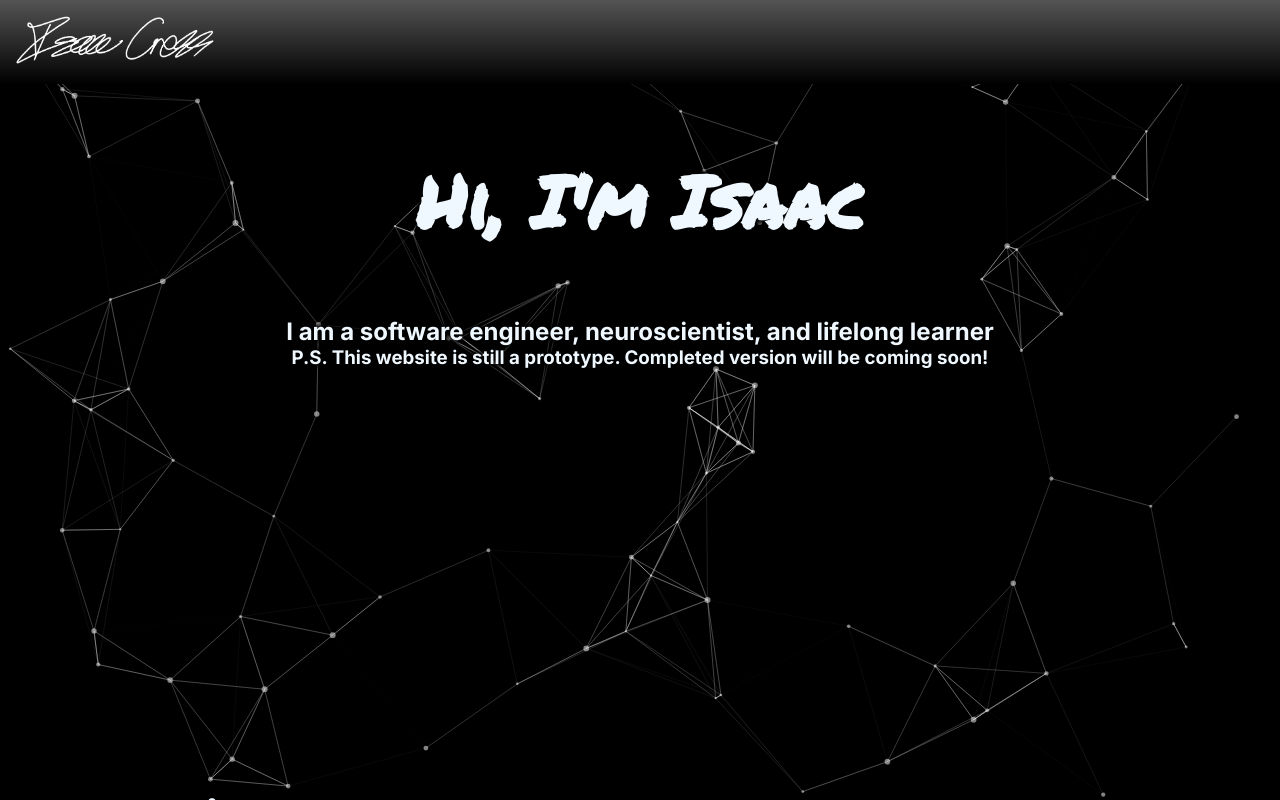
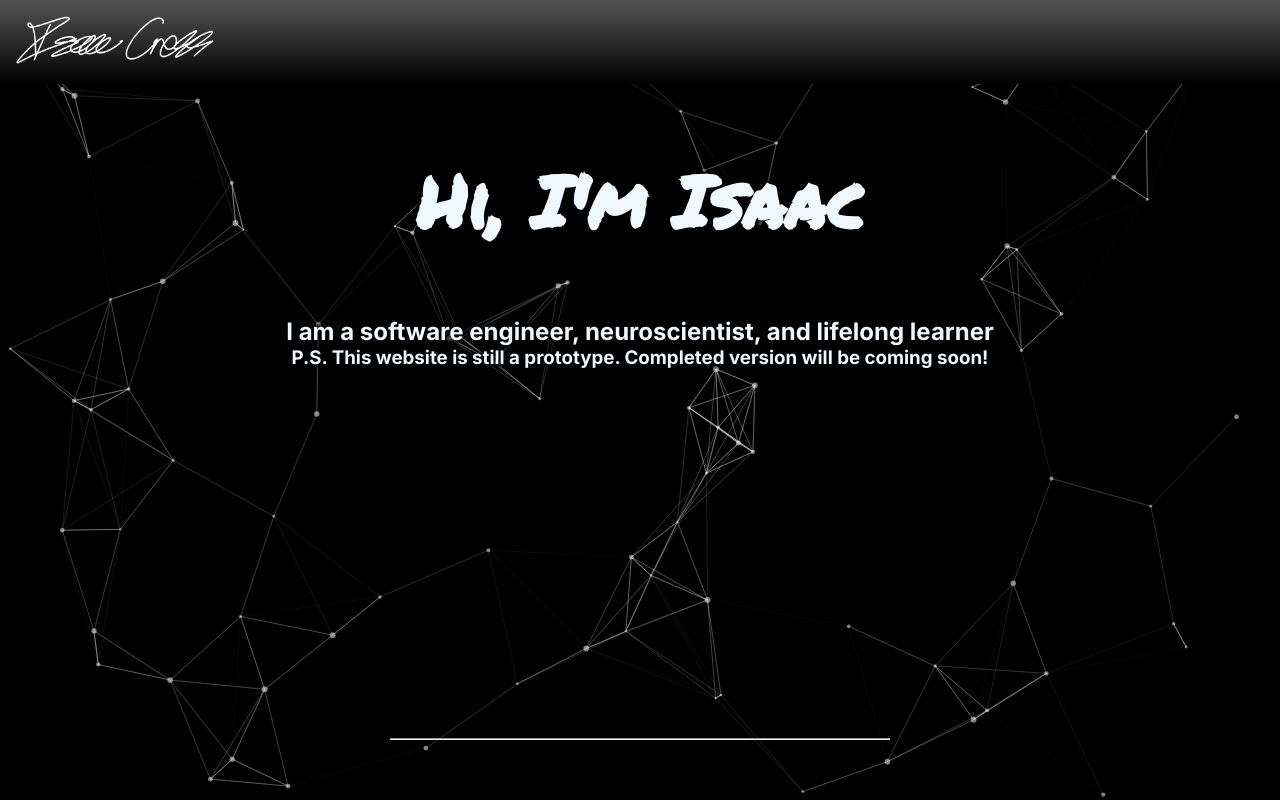
Before and after one commit to icress/portfolio-site, a Next.js app: page / in a window 1280 px wide. Built offline with nearby package versions, Linux system fonts and the light colour scheme.

Commit message:
Section borders

```diff
--- a/app/box.module.css
+++ b/app/box.module.css
@@ -14,7 +14,7 @@
 }
 
 .box h3 {
-    font-size: 2.5rem;
+    font-size: 2.2rem;
     margin-top: 30px;
 }
 
@@ -31,4 +31,5 @@
     flex-wrap: wrap;
     align-content: center;
     justify-content: space-evenly;
+    margin-bottom: 70px;
   }
--- a/app/components/coreValues.jsx
+++ b/app/components/coreValues.jsx
@@ -1,6 +1,7 @@
 import styles from '../page.module.css';
 import Box from './box';
 import BoxGrid from './boxGrid';
+import { motion } from 'framer-motion'
 
 export default function CoreValues() {
     return (
--- a/app/globals.css
+++ b/app/globals.css
@@ -115,6 +115,9 @@ h3 {
   }
 }
 
-section {
-  margin-bottom: 80px;
+hr {
+  color: aliceblue;
+  width: 60vw;
+  max-width: 500px;
+  margin: 30px auto 80px;
 }
--- a/app/page.js
+++ b/app/page.js
@@ -1,8 +1,6 @@
 'use client'
 
 import styles from './page.module.css';
-import * as THREE from 'three';
-import BrainCanvas from './components/brainv2';
 import Navbar from './components/navbar';
 import Projects from './components/projects';
 import CoreValues from './components/coreValues';
@@ -21,7 +19,6 @@ export default function Home() {
     <div className={styles.scene}>
       <Navbar />
       <ParticleBackground />
-      {/* <BrainCanvas /> */}
 
       <div className={styles.content}>
 
@@ -33,6 +30,7 @@ export default function Home() {
 
           <h3 className={styles.disclaimer}>P.S. This website is still a prototype. Completed version will be coming soon!</h3>
         </section>
+        <hr />
 
         <section>
           <MotionConfig
@@ -55,9 +53,13 @@ export default function Home() {
             </div>
           </MotionConfig>
         </section>
+        <hr />
 
         <CoreValues />
+        <hr />
+
         <Skills />
+        <hr />
 
         {/* <div className='workContainer'>
           {workExperiences.map((experience, index) => (
@@ -70,6 +72,7 @@ export default function Home() {
         </div> */}
 
         <Projects />
+
         <Footer />
       </div>
 
@@ -81,7 +84,7 @@ export default function Home() {
 TODO list:
 
 1) Separate CSS into separate files for each component
-2) Make box component for core values
+2) Make animation for additional info for core values
 3) Decide on what to do for background color and navbar
 4) Add wavy styles for footer
 */
--- a/app/page.module.css
+++ b/app/page.module.css
@@ -188,7 +188,7 @@
   width: 44vw;
   position: absolute;
   top: 20%;
-  left: 3%;
+  left: 3.5%;
   height: 27.5vw;
   padding-top: 3%;
   overflow-y: scroll;
```
